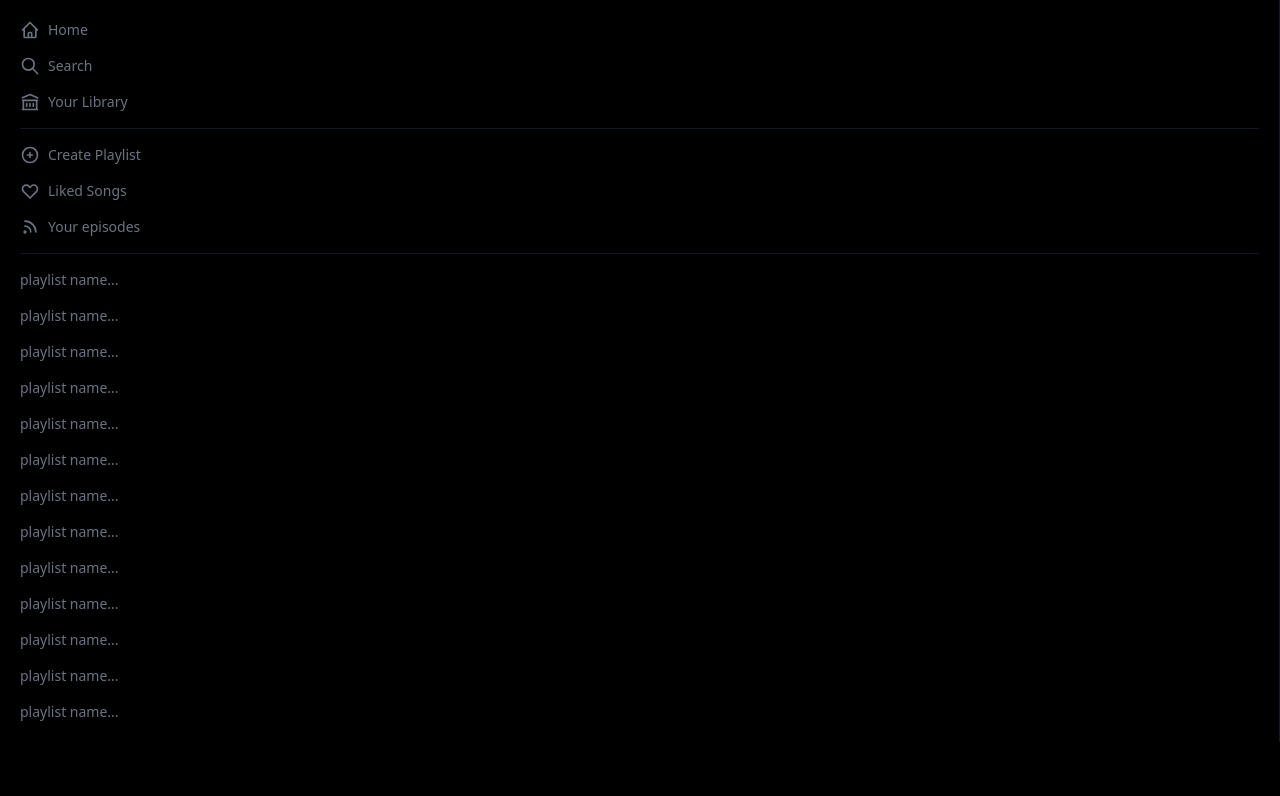
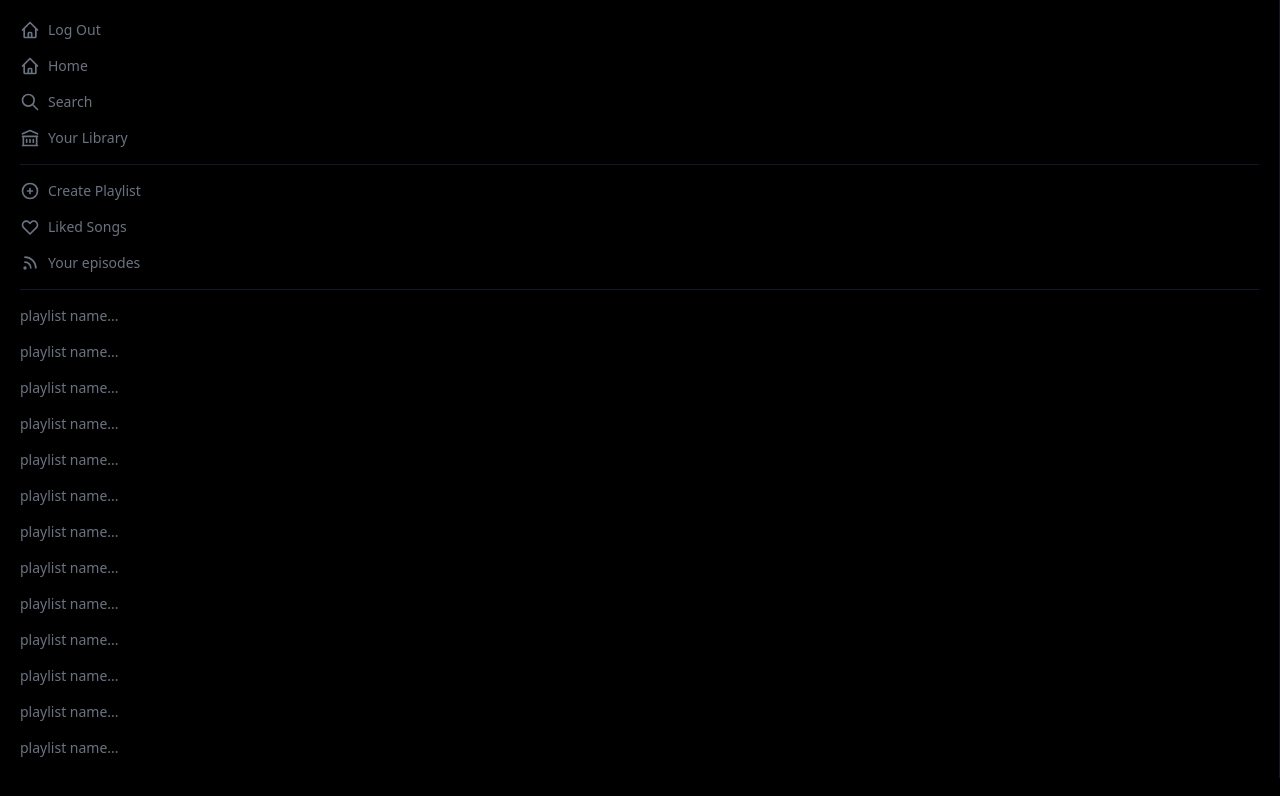
Before and after one commit to jomilojuuuu/spotify-clone-2.0, a Next.js app: page / in a window 1280 px wide. Shown: the top 796 px of the page. Built offline with nearby package versions, Linux system fonts and the light colour scheme; no server answers.

Commit message:
edits✌

```diff
--- a/components/Sidebar.tsx
+++ b/components/Sidebar.tsx
@@ -7,11 +7,17 @@
     LibraryIcon,
     PlusCircleIcon,
 } from "@heroicons/react/outline";
+import { signOut, useSession } from 'next-auth/react';
 
 function Sidebar() {
+    const {data: session, status} = useSession();
   return (
     <div className='text-gray-500 p-5 text-sm border-r border-gray-900'>
         <div className='space-y-4'>
+            <button className='flex items-center space-x-2 hover:text-white'onClick={() => signOut()}>
+                <HomeIcon className='h-5 w-5'/>
+                <p>Log Out</p>
+            </button>
             <button className='flex items-center space-x-2 hover:text-white'>
                 <HomeIcon className='h-5 w-5'/>
                 <p>Home</p>
--- a/pages/_app.tsx
+++ b/pages/_app.tsx
@@ -1,6 +1,11 @@
 import '@/styles/globals.css'
 import type { AppProps } from 'next/app'
+import { SessionProvider, sessionProvider } from "next-auth/react"
 
-export default function App({ Component, pageProps }: AppProps) {
-  return <Component {...pageProps} />
+export default function App({ Component, pageProps: {session, ...pageProps} }: AppProps) {
+  return (
+    <SessionProvider session={session}>
+      <Component {...pageProps} />
+    </SessionProvider>
+  )
 }
```
